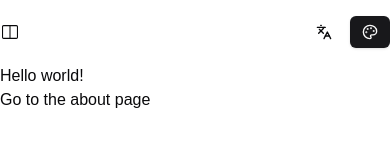
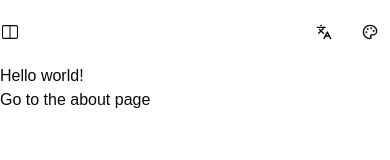
Before and after one commit to Fanvvv/xxyu-admin, a Next.js app: page /en in a window 390 px wide. Shown: the top 160 px of the page. Built offline with nearby package versions, Linux system fonts and the light colour scheme.

Commit message:
chore: change button style

```diff
--- a/components/theme/theme-customize.tsx
+++ b/components/theme/theme-customize.tsx
@@ -26,7 +26,7 @@ const ThemeCustomize = () => {
     <div>
       <Drawer>
         <DrawerTrigger asChild>
-          <Button size="sm" className="md:hidden">
+          <Button variant="ghost" size="sm" className="md:hidden">
             <Palette />
           </Button>
         </DrawerTrigger>
```
Also changed, not shown: 1 other file (tests, documents, lock files or other folders).
